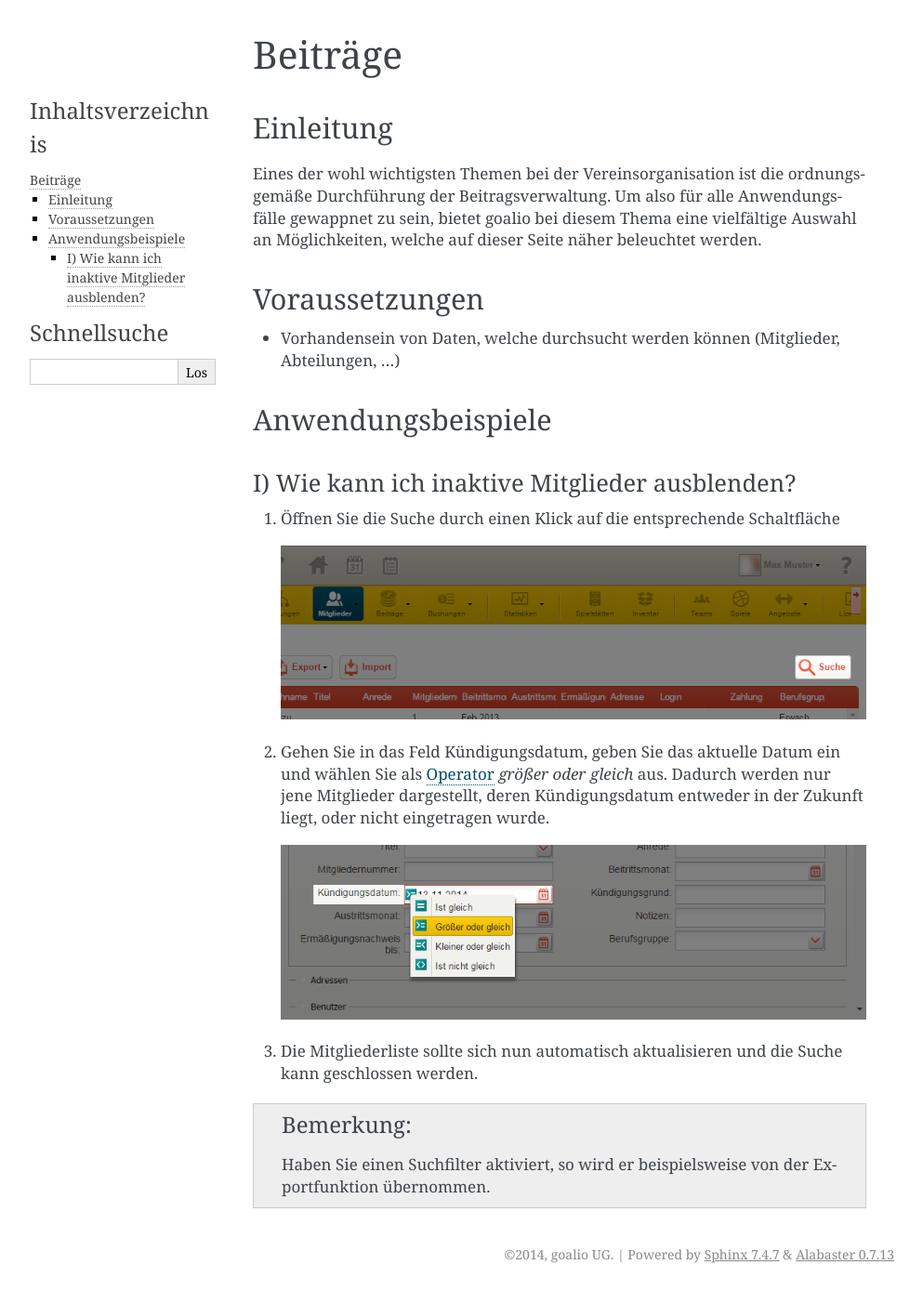
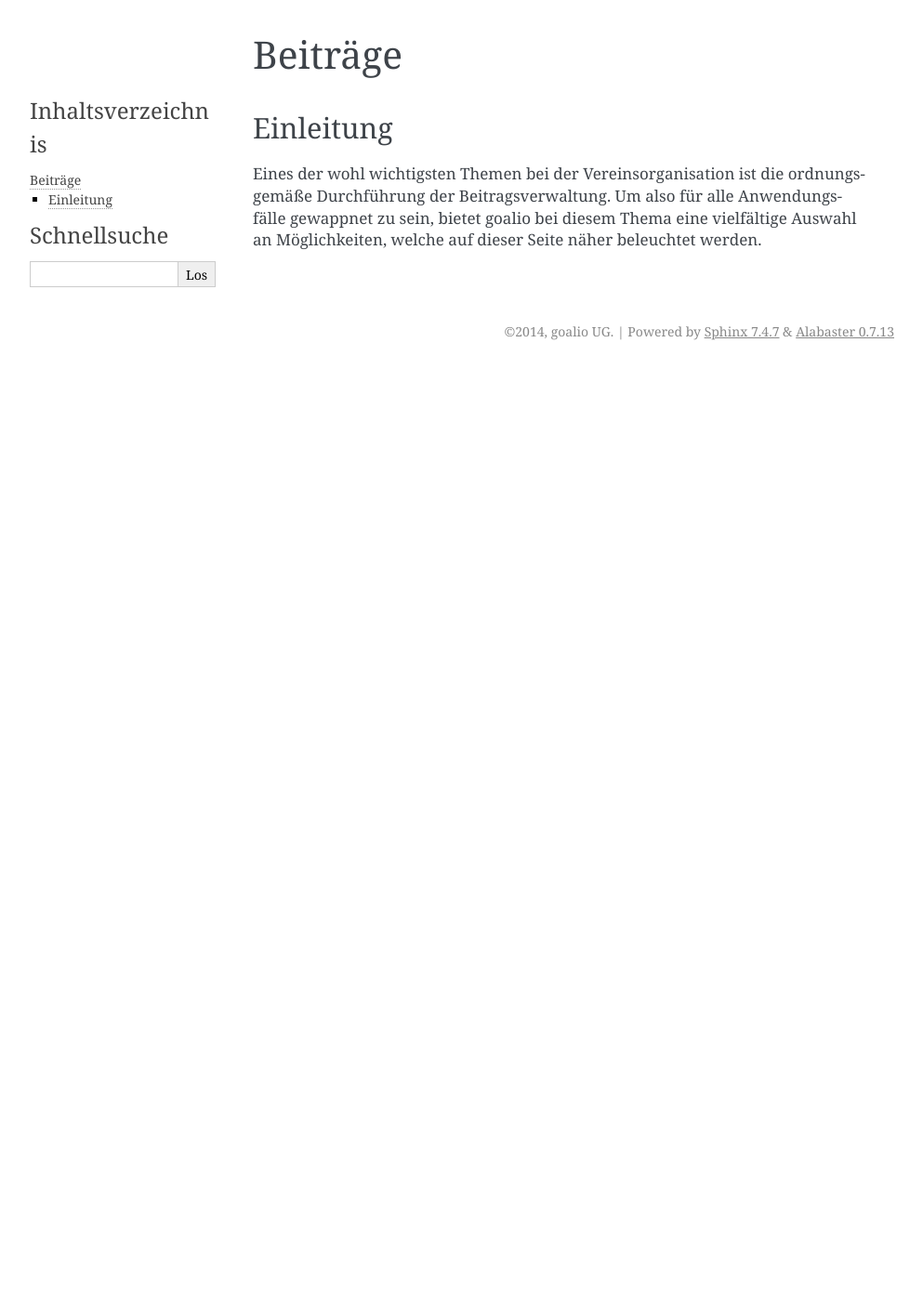
Before and after one commit to goalio/docs, a Sphinx documentation site: the page built from docs/module/finanzen.beitraege.rst, in a window 1280 px wide. Shown: the whole page at 93% size, without its empty margins (148-1141 px from the left). Built offline with Sphinx 7.4.7, drawn with Linux system fonts in a browser that asks for light colours; formulas are drawn with MathJax 3; after the commit the page ends 900 px from its top, so only the background shows below that.

Commit message:
Update finanzen.beitraege.rst

```diff
--- a/docs/module/finanzen.beitraege.rst
+++ b/docs/module/finanzen.beitraege.rst
@@ -5,29 +5,3 @@
 ----------
 
 Eines der wohl wichtigsten Themen bei der Vereinsorganisation ist die ordnungsgemäße Durchführung der Beitragsverwaltung. Um also für alle Anwendungsfälle gewappnet zu sein, bietet goalio bei diesem Thema eine vielfältige Auswahl an Möglichkeiten, welche auf dieser Seite näher beleuchtet werden.
-
-Voraussetzungen
----------------
-
-* Vorhandensein von Daten, welche durchsucht werden können (Mitglieder, Abteilungen, ...)
-
-Anwendungsbeispiele
--------------------
-
-I) Wie kann ich inaktive Mitglieder ausblenden?
-^^^^^^^^^^^^^^^^^^^^^^^^^^^^^^^^^^^^^^^^^^^^^^^
-
-1.	Öffnen Sie die Suche durch einen Klick auf die entsprechende Schaltfläche
-
-	.. image:: ../images/gui/suche/suche-button.png
-
-2.	Gehen Sie in das Feld Kündigungsdatum, geben Sie das aktuelle Datum ein und wählen Sie als Operator_ *größer oder gleich* aus. Dadurch werden nur jene Mitglieder dargestellt, deren Kündigungsdatum entweder in der Zukunft liegt, oder nicht eingetragen wurde.
-
-	.. image:: ../images/gui/suche/operator.png
-
-3.	Die Mitgliederliste sollte sich nun automatisch aktualisieren und die Suche kann geschlossen werden.
-
-.. note::
-	Haben Sie einen Suchfilter aktiviert, so wird er beispielsweise von der Exportfunktion übernommen.
-
-.. _Operator: /de/latest/erste-schritte/benutzeroberflaeche.html
```
